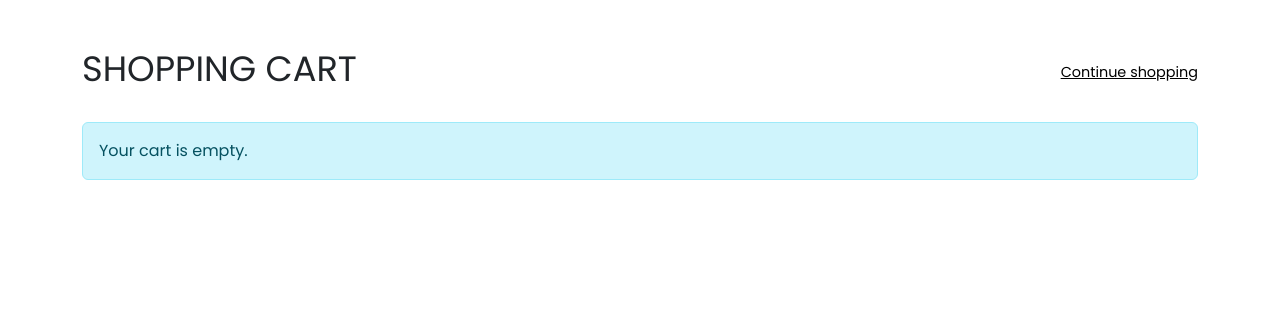
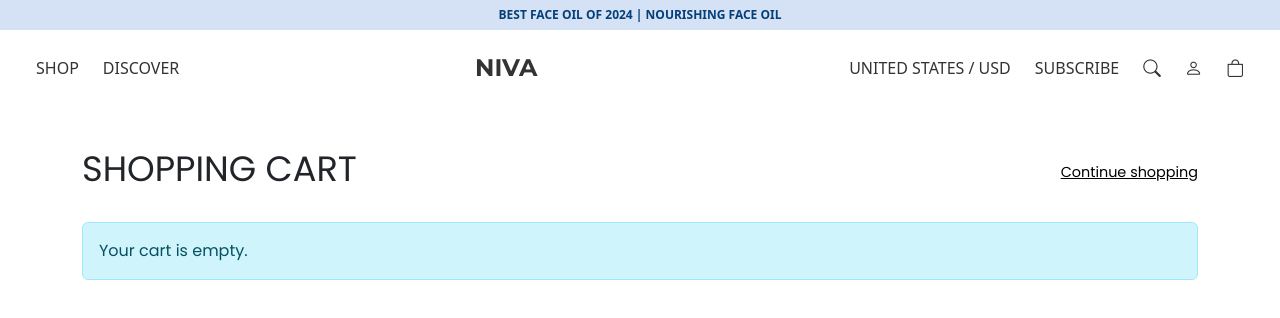
Before and after one commit to NACIKETHA-K/HerbalProducts, a Vue app: page /cart in a window 1280 px wide. Shown: the top 318 px of the page. Built offline with nearby package versions, Linux system fonts and the light colour scheme.

Commit message:
modification in layout styles

```diff
--- a/src/views/CartPage.vue
+++ b/src/views/CartPage.vue
@@ -1,6 +1,31 @@
 
 <template>
-  <div class="container py-5 cart-page-container">
+  <div>
+    <div class="announcement-bar text-center">
+      {{ currentMessage }}
+    </div>
+
+    <nav class="navbar navbar-expand-lg custom-navbar px-4">
+      <div class="container-fluid d-flex justify-content-between align-items-center">
+        <div class="nav-left d-flex gap-4">
+          <router-link to="/product" class="nav-link">SHOP</router-link>
+          <router-link to="/product" class="nav-link">DISCOVER</router-link>
+        </div>
+        <div class="navbar-brand nav-center fw-bold fs-4">NIVA</div>
+        <div class="nav-right d-flex gap-4 align-items-center">
+          <span class="nav-text d-none d-lg-inline">UNITED STATES / USD</span>
+          <span class="nav-text d-none d-md-inline">SUBSCRIBE</span>
+          <i class="bi bi-search"></i>
+          <i class="bi bi-person"></i>
+          <router-link to="/Cart" class="nav-link position-relative">
+            <i class="bi bi-bag">
+            </i>
+          </router-link>
+        </div>
+      </div>
+    </nav>
+
+    <div class="container py-5 cart-page-container main-content">
       <div class="d-flex justify-content-between align-items-center mb-4">
         <h2 class="shopping-cart-title">SHOPPING CART</h2>
         <router-link to="/" class="continue-shopping-link">Continue shopping</router-link>
@@ -25,10 +50,13 @@
                   <button class="btn btn-sm btn-outline-secondary qty-btn" @click="increaseQuantity(index)">+</button>
                 </div>
               </div>
-            <div class="col-md-4 text-md-end text-start mt-3 mt-md-0 item-total">
-              <p class="fw-bold mb-0 total-price">€{{ calculateItemTotal(item) }}</p>
-              <button class="btn btn-sm btn-link remove-btn" @click="removeFromCart(index)">
+              <div class="col-md-4 item-total-section mt-3 mt-md-0">
+                <p class="fw-bold mb-0 total-price text-md-end">€{{ calculateItemTotal(item) }}</p>
+                <button class="btn btn-sm btn-link remove-btn-desktop d-none d-md-block" @click="removeFromCart(index)">
                   <i class="bi bi-x-lg"></i>
+                </button>
+                <button class="btn btn-sm btn-link remove-btn-mobile d-block d-md-none" @click="removeFromCart(index)">
+                  <i class="bi bi-x-lg"></i> REMOVE
                 </button>
               </div>
             </div>
@@ -46,7 +74,7 @@
               <h4 class="mb-0 fw-bold">€{{ calculateCartTotal }}</h4>
             </div>
 
-          <button class="btn btn-primary w-100 py-3 mb-3 checkout-main-btn" >CHECKOUT! €{{ calculateCartTotal }}</button>
+            <button class="btn btn-primary w-100 py-3 mb-3 checkout-main-btn" @click="proceedToCheckout">CHECKOUT! €{{ calculateCartTotal }}</button>
 
             <p class="shipping-taxes-info text-muted text-center">Shipping and taxes calculated at checkout</p>
 
@@ -73,13 +101,24 @@
         </div>
       </div>
     </div>
+  </div>
 </template>
+
 <script>
 export default {
   name: 'CartPage',
   data() {
     return {
-      cart: []
+      cart: [],
+      currentIndex: 0,
+      currentMessage: "",
+      messages: [
+        "ENJOY FREE SHIPPING OVER €150 | SHOP NOW",
+        "SIGN UP TO OUR NEWSLETTER FOR 10% OFF",
+        "BEST FACE OIL OF 2024 | NOURISHING FACE OIL",
+      ],
+      messageInterval: null,
+      cartItemCount: 0,
     };
   },
   computed: {
@@ -91,7 +130,6 @@ export default {
   methods: {
     parsePrice(priceString) {
       if (typeof priceString !== 'string') {
-        console.warn('parsePrice received non-string value:', priceString);
         return parseFloat(String(priceString).replace(/[^\d.]/g, '')) || 0;
       }
       return parseFloat(priceString.replace(/[^\d.]/g, ''));
@@ -115,12 +153,9 @@ export default {
     decreaseQuantity(index) {
       if (this.cart[index]) {
         this.cart[index].quantity -= 1;
-
-        // ✅ Remove item if quantity reaches 0
         if (this.cart[index].quantity <= 0) {
           this.cart.splice(index, 1);
         }
-
         localStorage.setItem('cart', JSON.stringify(this.cart));
         this.updateCartGlobal();
       }
@@ -128,6 +163,7 @@ export default {
     loadCart() {
       const storedCart = localStorage.getItem('cart');
       this.cart = storedCart ? JSON.parse(storedCart).map(item => ({...item, quantity: item.quantity || 1 })) : [];
+      this.updateCartItemCount();
     },
     updateCartGlobal() {
       window.dispatchEvent(new Event('cart-updated'));
@@ -135,26 +171,126 @@ export default {
     proceedToCheckout() {
       localStorage.setItem('totalPrice', this.calculateCartTotal);
       this.$router.push({ name: 'cart-payment' });
+    },
+    handleScroll() {
+      const navbar = document.querySelector(".custom-navbar");
+      if (window.scrollY > 50) {
+        navbar.classList.add("scrolled");
+      } else {
+        navbar.classList.remove("scrolled");
+      }
+    },
+    updateCartItemCount() {
+      const cart = JSON.parse(localStorage.getItem('cart') || '[]');
+      this.cartItemCount = cart.reduce((total, item) => total + item.quantity, 0);
     }
   },
   mounted() {
     this.loadCart();
     window.addEventListener('cart-updated', this.loadCart);
+
+    this.currentMessage = this.messages[this.currentIndex];
+    this.messageInterval = setInterval(() => {
+      this.currentIndex = (this.currentIndex + 1) % this.messages.length;
+      this.currentMessage = this.messages[this.currentIndex];
+    }, 2000);
+
+    window.addEventListener("scroll", this.handleScroll);
+    this.updateCartItemCount();
   },
   beforeUnmount() {
+    clearInterval(this.messageInterval);
+    window.removeEventListener("scroll", this.handleScroll);
     window.removeEventListener('cart-updated', this.loadCart);
   }
 };
 </script>
 
-
 <style scoped>
 @import url('https://fonts.googleapis.com/css2?family=Poppins:wght@400;500;600;700&display=swap');
 @import url("https://cdn.jsdelivr.net/npm/bootstrap-icons@1.11.3/font/bootstrap-icons.min.css");
+@import url('https://fonts.googleapis.com/css2?family=Montserrat:wght@400;700&display=swap');
+
+body {
+  margin: 0;
+  padding: 0;
+  overflow-x: hidden;
+}
+
+.announcement-bar {
+  position: fixed;
+  top: 0;
+  left: 0;
+  height: 30px;
+  width: 100%;
+  background-color: #d5e2f5;
+  color: #043f7a;
+  font-size: 12px;
+  font-weight: 600;
+  z-index: 1050;
+  display: flex;
+  align-items: center;
+  justify-content: center;
+}
+
+.custom-navbar {
+  position: fixed;
+  top: 30px;
+  left: 0;
+  width: 100%;
+  background-color: transparent;
+  z-index: 1040;
+  transition: all 0.4s ease;
+  padding-top: 15px;
+  padding-bottom: 15px;
+}
+
+.custom-navbar.scrolled {
+  background-color: #fff;
+  box-shadow: 0 2px 5px rgba(0,0,0,0.1);
+}
+
+.navbar .nav-link,
+.navbar .nav-text,
+.navbar i {
+  font-weight: 500;
+  transition: color 0.3s ease;
+  color: #333;
+}
+.navbar-brand {
+    font-family: 'Montserrat', sans-serif;
+    color: #333;
+    font-weight: bold;
+}
+
+.navbar .nav-link:hover,
+.navbar .nav-text:hover,
+.navbar i:hover,
+.navbar-brand:hover {
+  color: #294ea4;
+}
+
+.custom-navbar .bi {
+  font-size: 1.1rem;
+}
+
+.fa-bag-shopping {
+  position: relative;
+}
+
+.fa-bag-shopping .badge {
+  font-size: 0.6em;
+  padding: 0.3em 0.5em;
+  line-height: 1;
+  border-radius: 50%;
+  top: -5px;
+  left: calc(100% - 5px);
+  transform: translate(-50%, -50%);
+}
 
 .cart-page-container {
-  max-width: 1140px; /* Increased max-width for a wider, less "rushed" look */
-  padding-top: 100px;
+  margin-top:100px ;
+  max-width: 1140px;
   font-family: 'Poppins', sans-serif;
 }
 
@@ -169,8 +305,6 @@ export default {
   color: #000;
   text-decoration: underline;
 }
-
-
 
 .cart-item-row {
   border-bottom: 1px solid #3498db;
@@ -226,24 +360,48 @@ export default {
     text-align: center;
 }
 
-.item-total .total-price {
+.item-total-section {
+  display: flex;
+  flex-direction: column;
+  justify-content: space-between;
+  align-items: flex-end;
+  height: 100%;
+  text-align: end;
+}
+
+.item-total-section .total-price {
   font-size: 1.2rem;
   color: #333;
+  margin-bottom: 5px;
+  width: 100%;
 }
 
-.remove-btn {
-  position: absolute;
-  top: 10px;
-  right: 0;
+.remove-btn-desktop {
   color: #999;
   font-size: 1.2rem;
   padding: 0;
   line-height: 1;
   text-decoration: none;
   transition: color 0.2s;
+  align-self: flex-end;
 }
 
-.remove-btn:hover {
+.remove-btn-desktop:hover {
+  color: #dc3545;
+}
+
+.remove-btn-mobile {
+  color: #000;
+  font-size: 0.9rem;
+  font-weight: 600;
+  padding: 0 5px;
+  line-height: 1;
+  text-decoration: none;
+  transition: color 0.2s;
+  align-self: flex-end;
+}
+
+.remove-btn-mobile:hover {
   color: #dc3545;
 }
 
@@ -315,6 +473,25 @@ export default {
     height: 15px;
 }
 
+@media (min-width: 768px) {
+  .item-total-section {
+    flex-direction: row;
+    justify-content: flex-end;
+    align-items: flex-end;
+    gap: 15px;
+  }
+
+  .item-total-section .total-price {
+    margin-bottom: 0;
+    width: auto;
+    order: 1;
+  }
+
+  .remove-btn-desktop {
+    order: 2;
+  }
+}
+
 @media (max-width: 991.98px) {
   .order-summary-card {
     margin-top: 30px;
@@ -322,18 +499,17 @@ export default {
 }
 
 @media (max-width: 767.98px) {
-  .cart-item-row .col-md-6,
-  .cart-item-row .col-md-4 {
-    text-align: start !important;
-    margin-top: 10px;
-  }
   .item-details {
     padding-left: 15px;
   }
-  .remove-btn {
-    position: static;
-    display: inline-block;
-    margin-left: 0;
+  .item-total-section {
+    align-items: flex-start;
+    margin-top: 10px;
+    padding-left: 15px;
+    padding-right: 15px;
+  }
+  .item-total-section .total-price {
+    text-align: start;
   }
 }
 
--- a/src/views/ProductDetail.vue
+++ b/src/views/ProductDetail.vue
@@ -1,5 +1,5 @@
 <template>
-  <div>
+  <div class="contain">
     <div class="announcement-bar text-center">
       {{ currentMessage }}
     </div>
@@ -233,18 +233,18 @@ export default {
           },
         },
         {
-          name: "CLARIFYING CLAY MASK",
+          name: "Sunscreen for Face with SPF",
           slug: "product2",
           price: "$38.00",
-          description: "Detoxifying Natural Blue Clays and Minerals",
+          description: "Anthelios Tinted Mineral Sunscreen is now available in four flexible shades: Tinted, Medium, Medium-Deep, and Deep. Formulated with iron oxides, this 100% mineral sunscreen has a subtle, blendable tint that leaves a healthy glow without white cast when worn alone. ",
           rating: 4,
           reviews: 15,
           inStock: true,
           imageUrl:
             "https://www.laroche-posay.us/dw/image/v2/AANG_PRD/on/demandware.static/-/Sites-acd-laroche-posay-master-catalog/default/dwdd860fb8/product/March%202023%20packshot%20updates/883140020899-1_Anthelios50_TintedMineral_LightFluid_50ml.jpg",
           thumbnailImages: [
-            "https://via.placeholder.com/100x100?text=Mask1",
-            "https://via.placeholder.com/100x100?text=Mask2",
+            "https://www.laroche-posay.us/dw/image/v2/AANG_PRD/on/demandware.static/-/Sites-acd-laroche-posay-master-catalog/default/dw98554da9/img/antheliosmineraltintedsunscreen/LaRochePosay-Product-AntheliosMineral-ATFIngredients-REV.jpg?sw=1080&sh=1080&sm=cut&sfrm=jpg&q=70",
+            "https://www.laroche-posay.us/dw/image/v2/AANG_PRD/on/demandware.static/-/Sites-acd-laroche-posay-master-catalog/default/dw1e5826f6/img/antheliosmineraltintedsunscreen/06_Anthelios-Mineral-Tinted-PRODUCT-HIGHLIGHTS-2.jpg?sw=1080&sh=1080&sm=cut&sfrm=jpg&q=70",
           ],
           badges: [],
           benefits: ["PORE CLEANING", "GENTLE DETOX"],
@@ -515,6 +515,9 @@ body {
   padding: 0;
   overflow-x: hidden;
 }
+.contain{
+  font-family: poppins;
+}
 .announcement-bar {
   position: fixed;
   top: 0;
```
Also changed, not shown: src/views/HomePage.vue (+21 -16 lines). Lines whose indentation alone changed are shown as unchanged.
